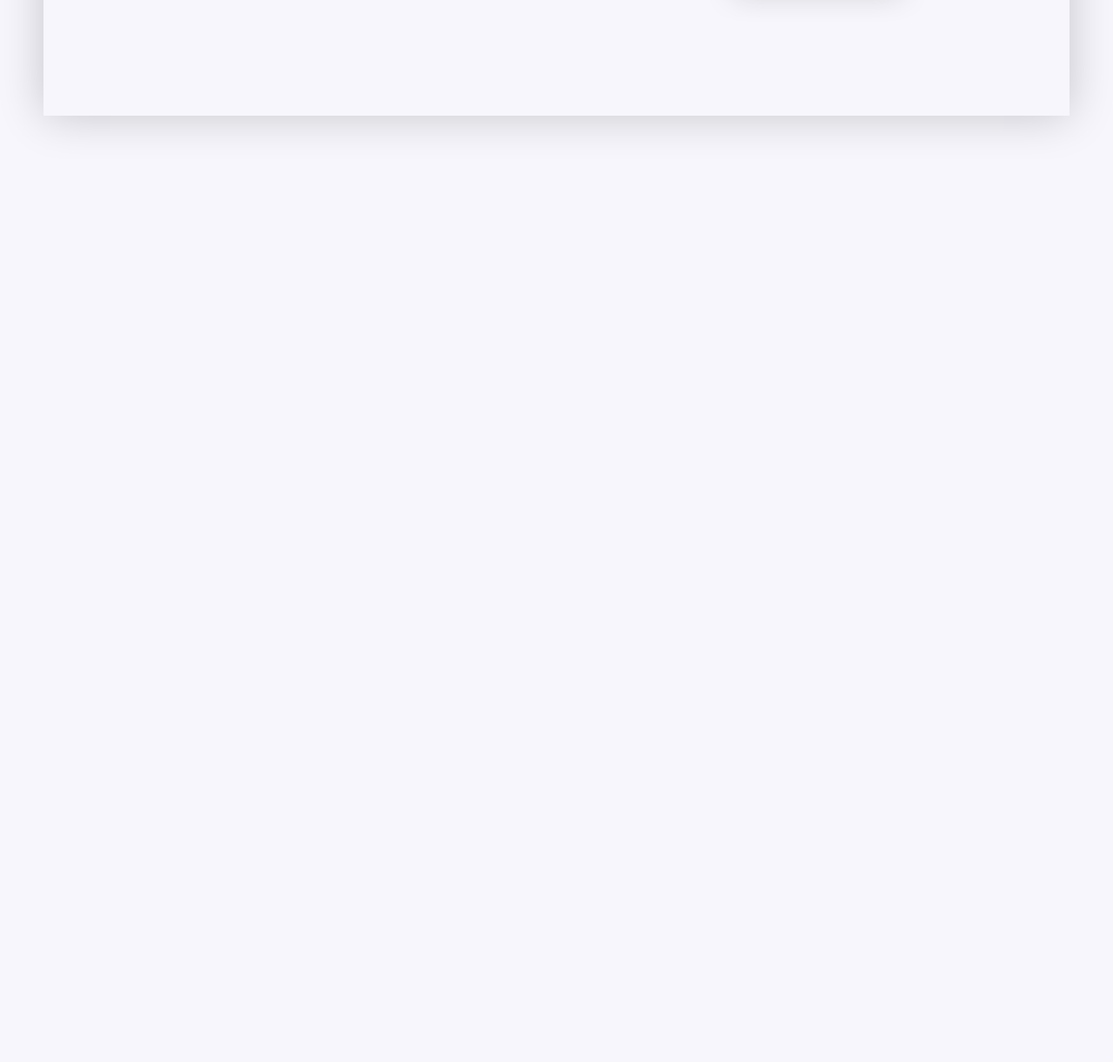
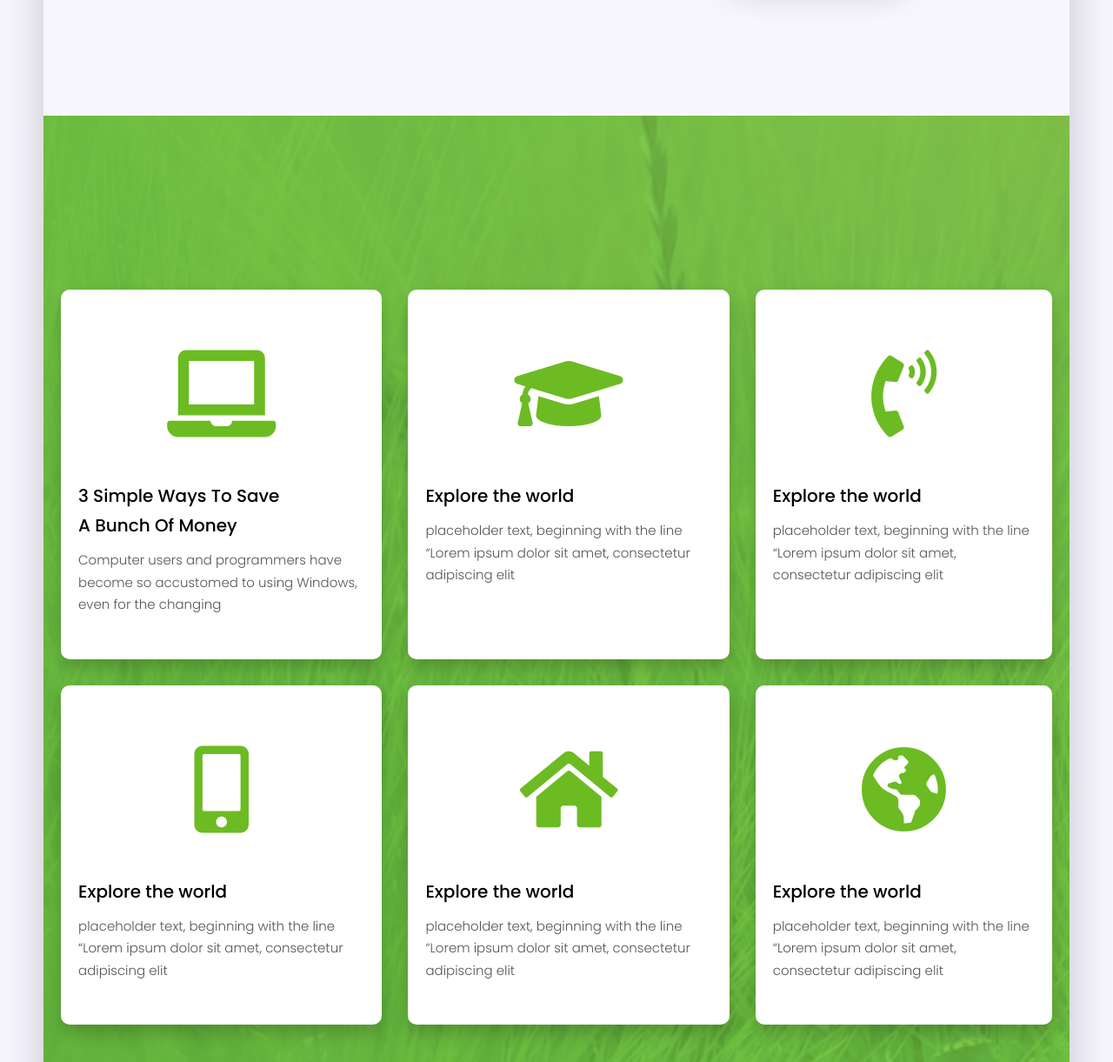
Before and after one commit to Muhammad-Mouawad/Cactus, a website: page index.html in a window 1280 px wide. Shown: the part 1299-2520 px from the top of the page at 87% size. Before the commit the page ends 1482 px from the top, so only its background shows below. Drawn offline with Linux system fonts and the light colour scheme.

Commit message:
finished features section

```diff
--- a/index.html
+++ b/index.html
@@ -5,6 +5,8 @@
   <meta charset="UTF-8">
   <meta name="viewport" content="width=device-width, initial-scale=1.0">
   <link href="https://fonts.googleapis.com/css?family=Poppins:100,300,400,500" rel="stylesheet">
+  <link rel="stylesheet" href="https://use.fontawesome.com/releases/v5.4.1/css/all.css" integrity="sha384-5sAR7xN1Nv6T6+dT2mhtzEpVJvfS3NScPQTrOxhwjIuvcA67KV2R5Jz6kr4abQsz"
+    crossorigin="anonymous">
   <link rel="stylesheet" href="css/main.css">
   <title>Cactus</title>
 </head>
@@ -39,6 +41,9 @@
   </header>
 
   <main>
+    <!-----------------
+      About Section
+  ------------------->
     <section class="about">
       <div class="row">
         <div class="about__box">
@@ -63,6 +68,78 @@
         </div>
       </div>
     </section>
+    <!-----------------
+     About features
+  ------------------->
+    <section class="features">
+      <div class="row">
+        <div class="features__box">
+          <div class="features__box--item item1">
+            <div class="features__box--divicon">
+              <i class="features__box--icon fas fa-laptop "></i>
+            </div>
+            <h3 class="features__box--heading">3 Simple Ways To Save <br> A Bunch Of Money </h3>
+            <p class="features__box--text">
+              Computer users and programmers have become so accustomed to using Windows, even for the changing
+            </p>
+          </div>
+          <div class="features__box--item item2">
+            <div class="features__box--divicon">
+              <i class="features__box--icon fas fa-graduation-cap"></i>
+            </div>
+            <h3 class="features__box--heading">Explore the world</h3>
+            <p class="features__box--text">
+              placeholder text, beginning with the line “Lorem ipsum dolor sit amet,
+              consectetur adipiscing elit
+            </p>
+          </div>
+          <div class="features__box--item item3">
+            <div class="features__box--divicon">
+              <i class="features__box--icon fas fa-phone-volume"></i>
+            </div>
+            <h3 class="features__box--heading">Explore the world</h3>
+            <p class="features__box--text">
+              placeholder text, beginning with the line “Lorem ipsum dolor sit amet,
+              consectetur adipiscing elit
+            </p>
+          </div>
+          <div class="features__box--item item4">
+            <div class="features__box--divicon">
+              <i class="features__box--icon fas fa-mobile-alt"></i>
+            </div>
+            <h3 class="features__box--heading">Explore the world</h3>
+            <p class="features__box--text">
+              placeholder text, beginning with the line “Lorem ipsum dolor sit amet,
+              consectetur adipiscing elit
+            </p>
+          </div>
+          <div class="features__box--item item5">
+            <div class="features__box--divicon">
+              <i class="features__box--icon  fas fa-home""></i>
+            </div>
+            <h3 class="
+                features__box--heading">Explore
+                the
+                world</h3>
+                <p class="features__box--text">
+                  placeholder text, beginning with the line “Lorem ipsum dolor sit amet,
+                  consectetur adipiscing elit
+                </p>
+            </div>
+            <div class="features__box--item item6">
+              <div class="features__box--divicon">
+                <i class="features__box--icon fas fa-globe-americas"></i>
+              </div>
+              <h3 class="features__box--heading">Explore the world</h3>
+              <p class="features__box--text">
+                placeholder text, beginning with the line “Lorem ipsum dolor sit amet,
+                consectetur adipiscing elit
+              </p>
+            </div>
+          </div>
+        </div>
+      </div>
+    </section>
   </main>
 
 </body>
--- /dev/null
+++ b/scss/layout/_features.scss
@@ -0,0 +1,60 @@
+.features {
+  background-image: linear-gradient(
+      to right bottom,
+      rgba($color-primary, 0.8),
+      rgba($color-primary, 0.8)
+    ),
+    url(../img/video-bg.jpg);
+  background-size: cover;
+  padding: 20rem 0;
+
+  &__box {
+    display: grid;
+    grid-gap: 3rem;
+    grid-template-areas:
+      "item1 item2 item3"
+      "item4 item5 item6";
+
+    &--item {
+      background-color: #fff;
+      border-radius: 1rem;
+      box-shadow: 0 1rem 2rem rgba(0, 0, 0, 0.2);
+      padding: 2rem;
+    }
+    &--divicon {
+      text-align: center;
+    }
+    &--icon {
+      font-size: 10rem;
+      color: $color-primary;
+      padding: 5rem;
+    }
+    &--heading {
+      font-size: 2rem;
+      font-weight: 500;
+    }
+    &--text {
+      color: #555;
+      font-size: 1.5rem;
+      margin: 1rem 0 3rem 0;
+    }
+  }
+}
+.item1 {
+  grid-area: item1;
+}
+.item2 {
+  grid-area: item2;
+}
+.item3 {
+  grid-area: item3;
+}
+.item4 {
+  grid-area: item4;
+}
+.item5 {
+  grid-area: item5;
+}
+.item6 {
+  grid-area: item6;
+}
--- a/scss/main.scss
+++ b/scss/main.scss
@@ -11,3 +11,4 @@
 @import "layout/containers";
 @import "layout/navigation";
 @import "layout/header";
+@import "layout/features";
```
Also changed, not shown: css/main.css.
